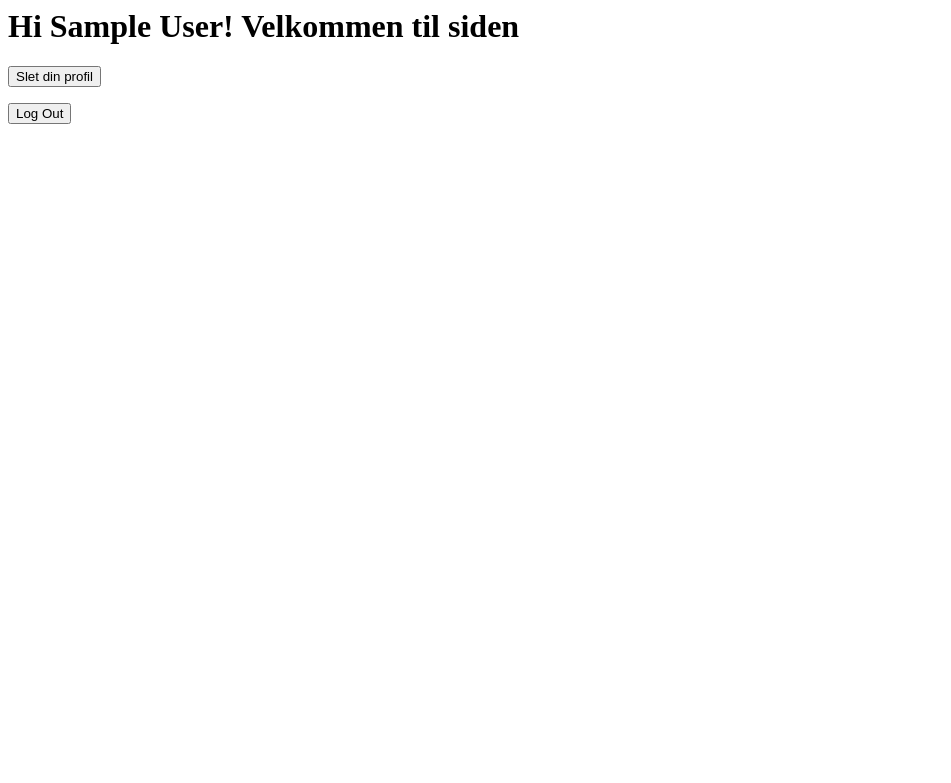
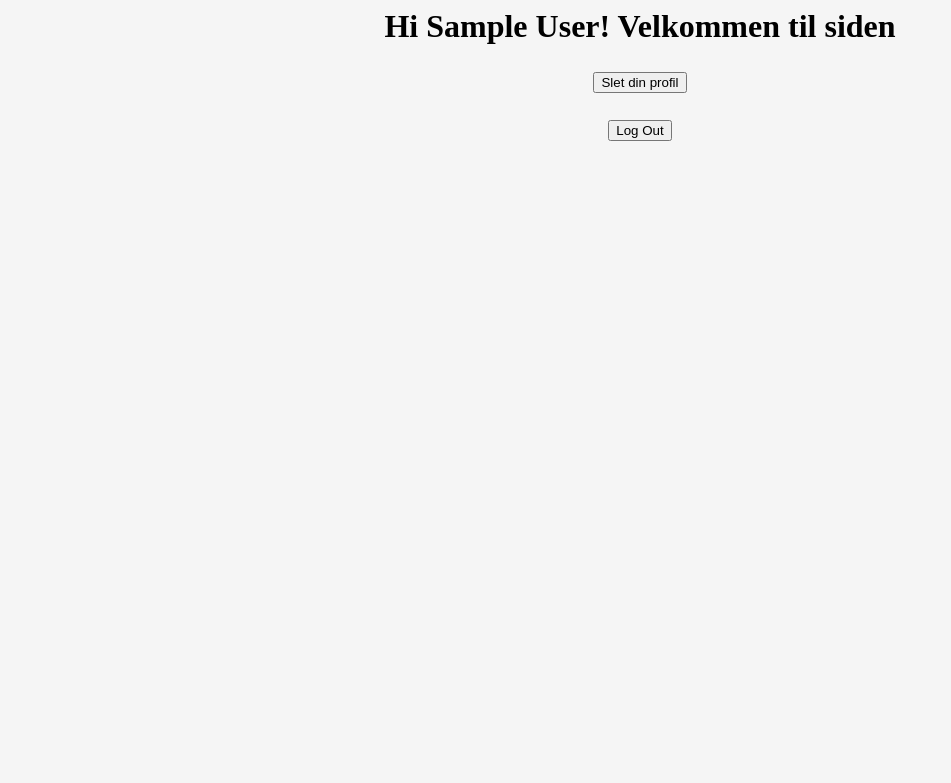
Before and after one commit to dapal19/Programmeringseksamen2021-af-DanielPalsson, a Node server app: page / in a window 1280 px wide. Shown: the top 783 px of the page, without its empty margins (0-951 px from the left). Run offline with Node 20, Linux system fonts and the light colour scheme; the visitor is signed in with stand-in values (Sample User, id 1); some libraries are stand-ins or nearby versions.

Commit message:
tilføjet lidt css

```diff
--- /dev/null
+++ b/public/index.css
@@ -0,0 +1,13 @@
+body {
+    background-color: whitesmoke;
+    color: black;
+}
+h1{
+    text-align: center;
+}
+form {
+    height: 2em;
+    display: flex;
+    align-items: center;
+    justify-content: center
+}
--- a/server.js
+++ b/server.js
@@ -21,6 +21,9 @@ app.use(session({
     resave: false,
     saveUninitialized: false
 }))
+//Til at lave css i vores ejs
+app.use(express.static("public"));
+
 const methodOverride = require ("method-override")
 
 const initializePassport = require("./passport.js")
@@ -101,10 +104,12 @@ app.post("/opretprofil", checkNotAuthenticated, async (req ,res) => {
         res.redirect("/opretprofil")
     }})
 
+//Gør det muligt at logge ud
 app.delete("/logout", (req, res) => {
         req.logOut()
         res.redirect("/login")
     })
+//Sletter vores profil
 app.delete("/" ,checkAuthenticated, (req, res) => {
     req.logOut(profiles.splice(0, profiles.length))
         res.redirect("/login")
--- a/views/index.ejs
+++ b/views/index.ejs
@@ -1,4 +1,7 @@
+<link rel="stylesheet" href="index.css">
+
 <h1>Hi <%=name%>! Velkommen til siden </h1>
+
 
 <form action="/?_method=DELETE" method="POST">
     <button type="submit" >Slet din profil</button>
```
Also changed, not shown: public/login.css (added, +13 -0 lines), public/opretprofil.css (added, +13 -0 lines), views/login.ejs (+4 -3 lines), views/opretprofil.ejs (+4 -3 lines).
